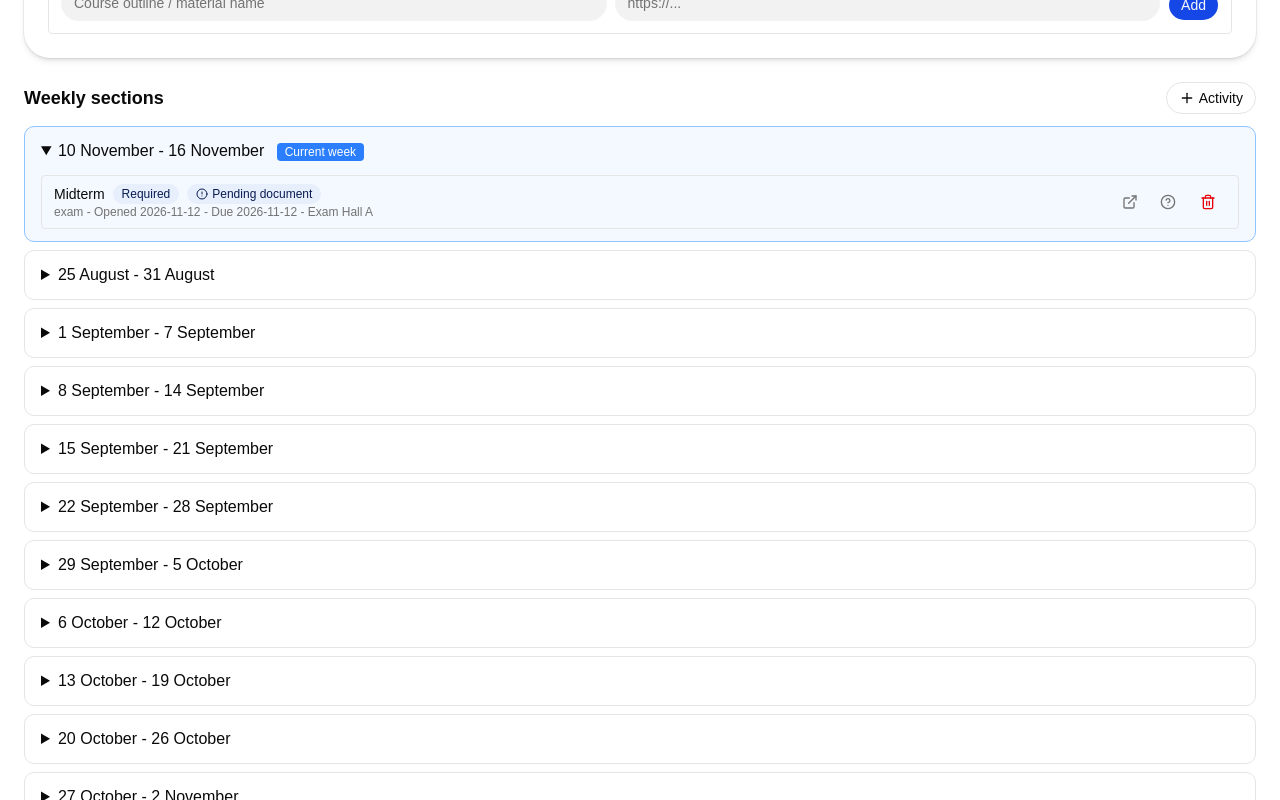
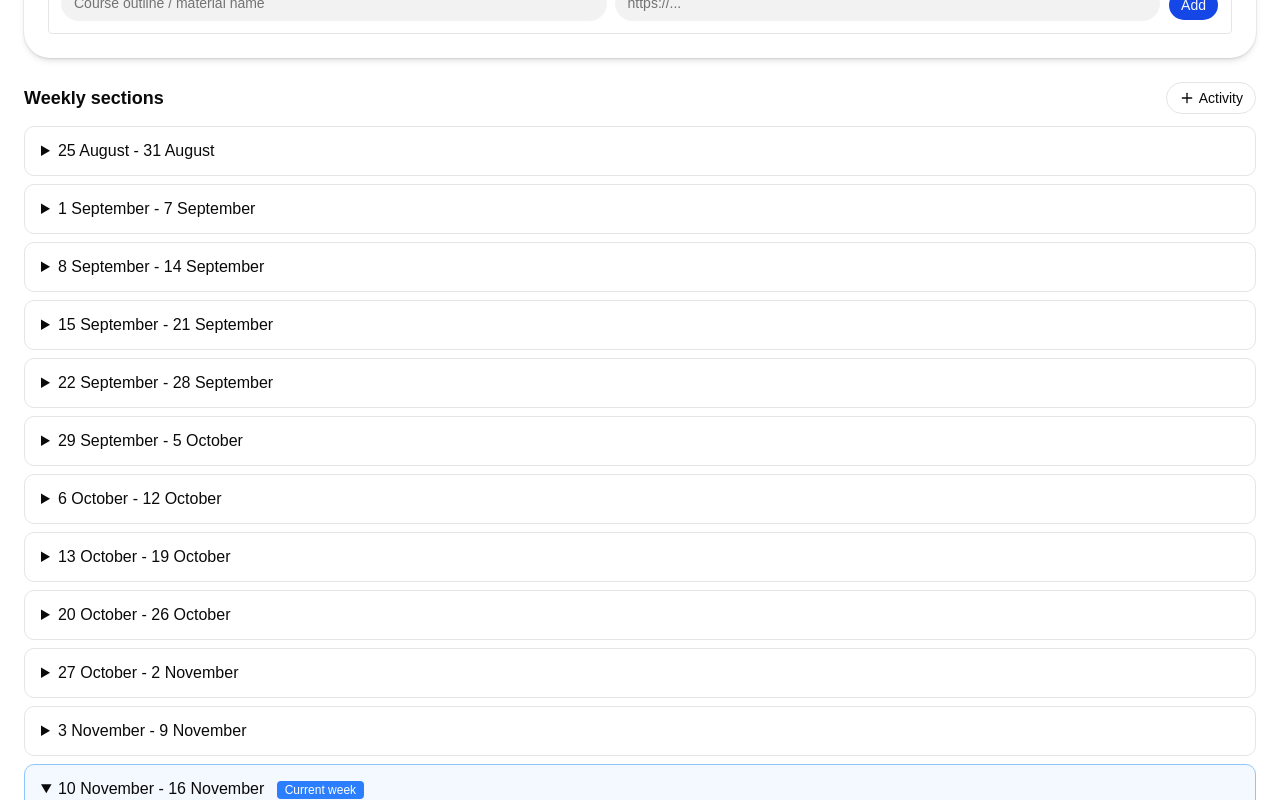
Before and after one commit to ch-arslanahmad/uni-lms, a React (Vite) app in the folder frontend/: page /teacher/classes/4 in a window 1280 px wide. Shown: the part 1080-1880 px from the top of the page. Built offline with nearby package versions, Linux system fonts and the light colour scheme.

Commit message:
fix: restore chronological weekly timeline order

```diff
--- a/frontend/src/pages/teacher/ClassDetail.tsx
+++ b/frontend/src/pages/teacher/ClassDetail.tsx
@@ -335,8 +335,7 @@ function ClassDetail() {
             )}
 
             <div className="space-y-2">
-              {[11, ...WEEK_RANGES.map((_, i) => i).filter((i) => i !== 11)].map((idx) => {
-                const range = WEEK_RANGES[idx];
+              {WEEK_RANGES.map((range, idx) => {
                 const weekActs = activities.filter(a => weekIndexFor(a.dueAt || a.openAt) === idx);
                 const current = idx === 11;
                 return (
```
